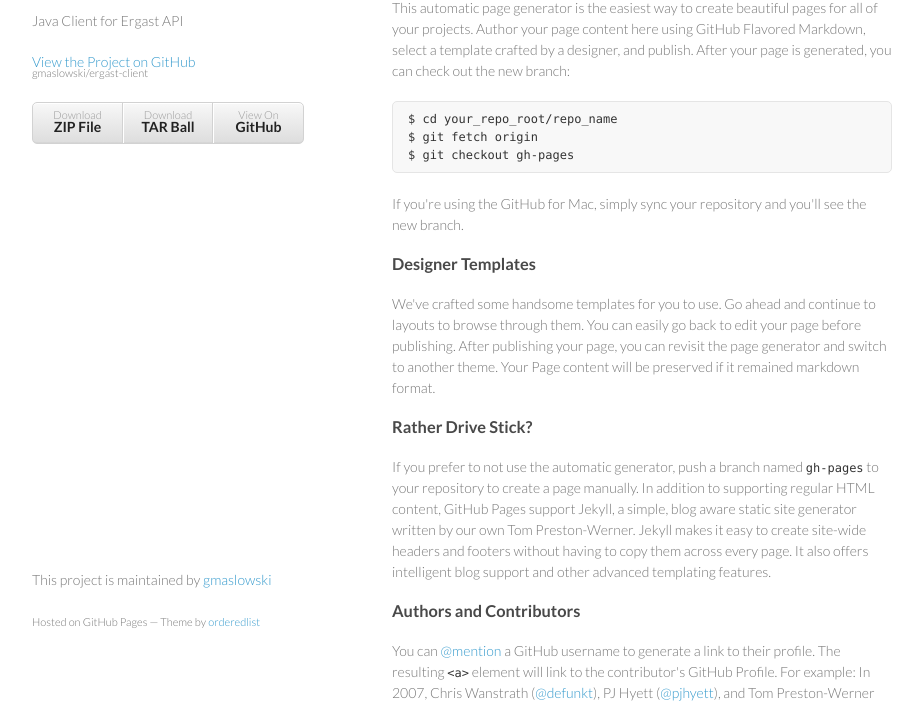
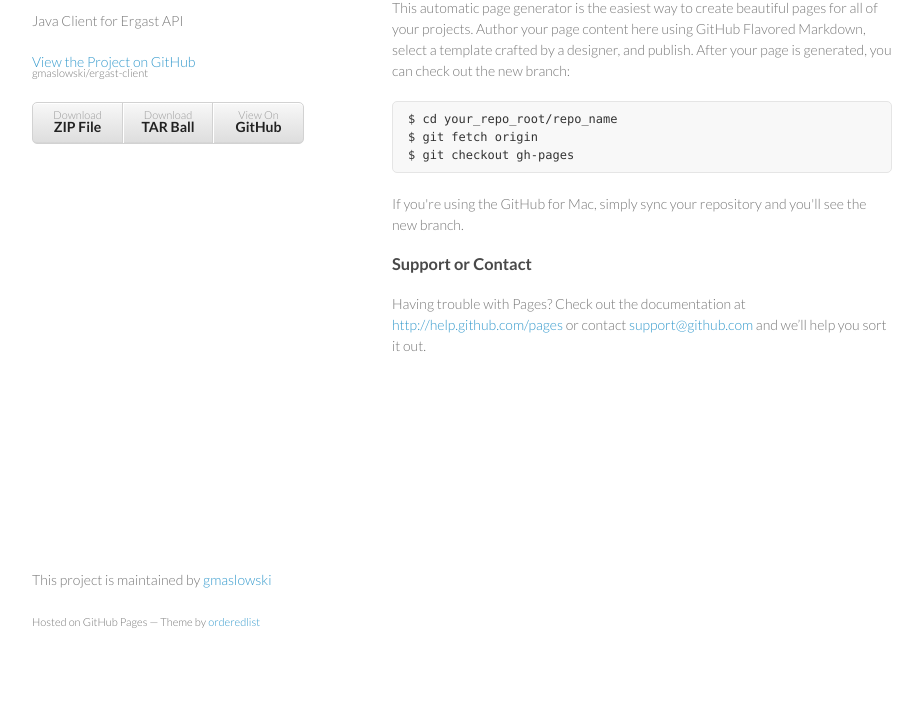
Before and after one commit to gmaslowski/ergast-client, a plain HTML site: page index.html in a window 1280 px wide. Shown: the part 99-802 px from the top of the page, without its empty margins (178-1101 px from the left). Drawn offline with Linux system fonts and the light colour scheme.

Commit message:
Changing page description.

```diff
--- a/index.html
+++ b/index.html
@@ -41,21 +41,6 @@
 <p>If you're using the GitHub for Mac, simply sync your repository and you'll see the new branch.</p>
 
 <h3>
-<a name="designer-templates" class="anchor" href="#designer-templates"><span class="octicon octicon-link"></span></a>Designer Templates</h3>
-
-<p>We've crafted some handsome templates for you to use. Go ahead and continue to layouts to browse through them. You can easily go back to edit your page before publishing. After publishing your page, you can revisit the page generator and switch to another theme. Your Page content will be preserved if it remained markdown format.</p>
-
-<h3>
-<a name="rather-drive-stick" class="anchor" href="#rather-drive-stick"><span class="octicon octicon-link"></span></a>Rather Drive Stick?</h3>
-
-<p>If you prefer to not use the automatic generator, push a branch named <code>gh-pages</code> to your repository to create a page manually. In addition to supporting regular HTML content, GitHub Pages support Jekyll, a simple, blog aware static site generator written by our own Tom Preston-Werner. Jekyll makes it easy to create site-wide headers and footers without having to copy them across every page. It also offers intelligent blog support and other advanced templating features.</p>
-
-<h3>
-<a name="authors-and-contributors" class="anchor" href="#authors-and-contributors"><span class="octicon octicon-link"></span></a>Authors and Contributors</h3>
-
-<p>You can <a href="https://github.com/blog/821" class="user-mention">@mention</a> a GitHub username to generate a link to their profile. The resulting <code>&lt;a&gt;</code> element will link to the contributor's GitHub Profile. For example: In 2007, Chris Wanstrath (<a href="https://github.com/defunkt" class="user-mention">@defunkt</a>), PJ Hyett (<a href="https://github.com/pjhyett" class="user-mention">@pjhyett</a>), and Tom Preston-Werner (<a href="https://github.com/mojombo" class="user-mention">@mojombo</a>) founded GitHub.</p>
-
-<h3>
 <a name="support-or-contact" class="anchor" href="#support-or-contact"><span class="octicon octicon-link"></span></a>Support or Contact</h3>
 
 <p>Having trouble with Pages? Check out the documentation at <a href="http://help.github.com/pages">http://help.github.com/pages</a> or contact <a href="mailto:support@github.com">support@github.com</a> and we’ll help you sort it out.</p>
```
